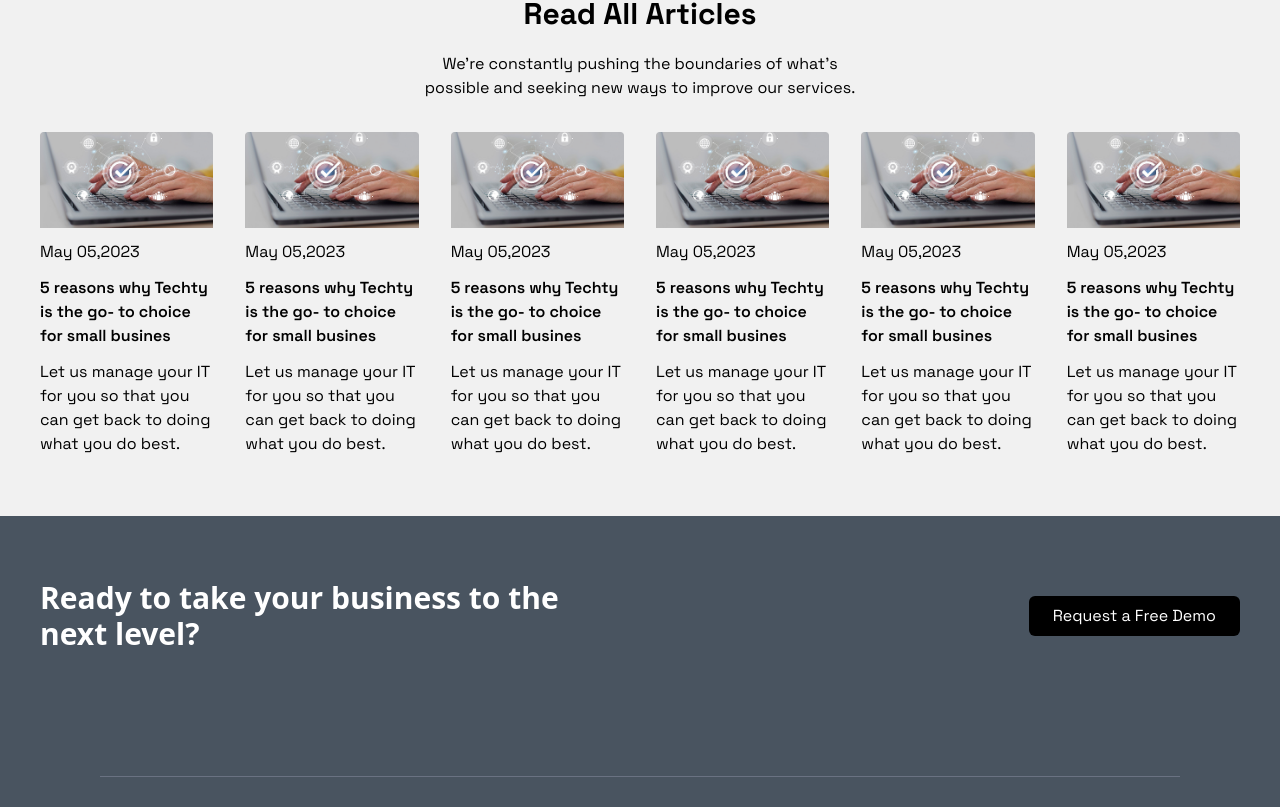
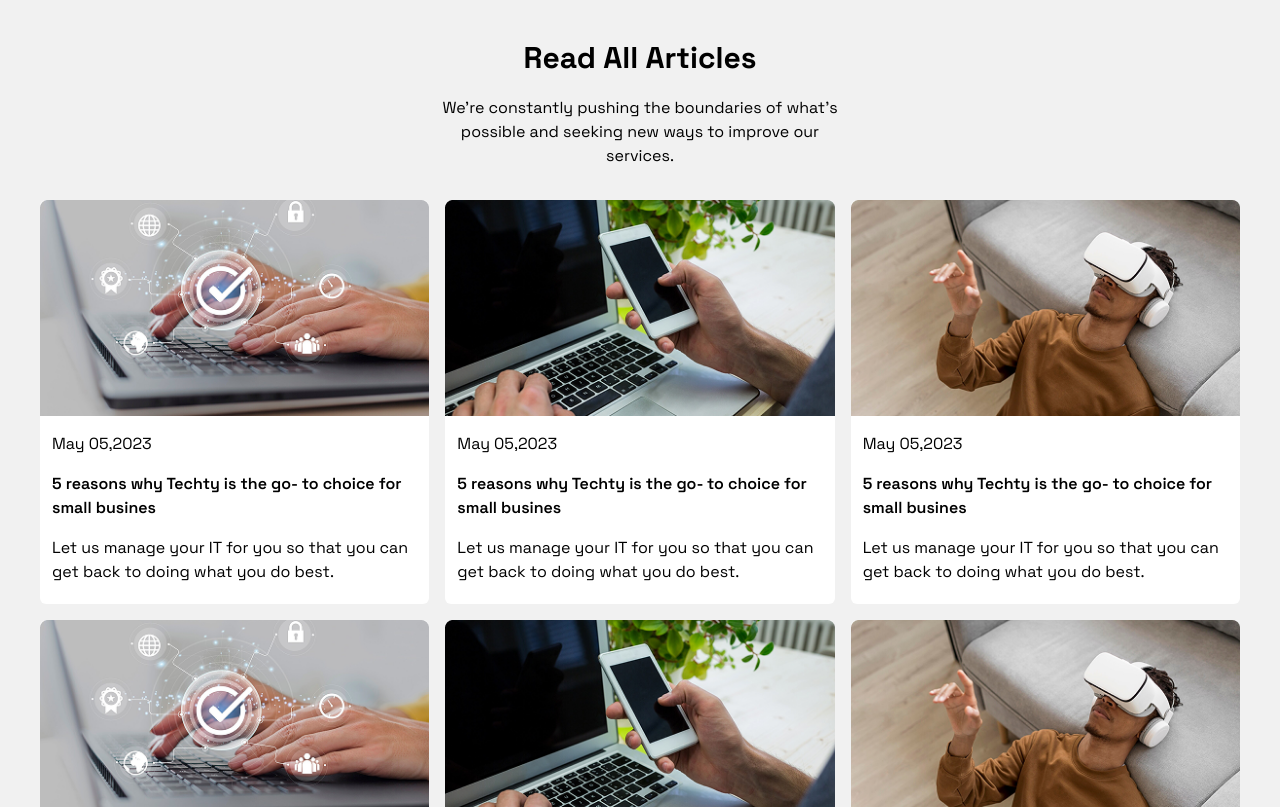
Before and after one commit to Barokah001/Techty-Web, a React (Vite) app: page /blog in a window 1280 px wide. Shown: the part 813-1620 px from the top of the page. Built offline with nearby package versions, Linux system fonts and the light colour scheme.

Commit message:
properties has been added to the navbar and button

```diff
--- a/src/components/Button.jsx
+++ b/src/components/Button.jsx
@@ -1,10 +1,10 @@
 import React from 'react'
 
-const Button = () => {
+const Button = ({name, style}) => {
   return (
     <div className="flex">
-      <button className="px-6 py-2 bg-black hover:bg-[#28D08A] text-[#ffffff] text-l font-normal   rounded-md font-space">
-        Request a Free Demo
+      <button className={`px-6 py-2 text-[#ffffff] text-l font-normal rounded-md font-space ${style}`}>
+        {name}
       </button>
     </div>
   );
--- a/src/components/Footer.jsx
+++ b/src/components/Footer.jsx
@@ -8,7 +8,7 @@ const Footer = () => {
         <div className="font-semibold text-3xl w-[570px]">
           Ready to take your business to the next level?
         </div>
-        <Button />
+        <Button style={"bg-[#28D08A]"} name={'Request a Free Demo'}/>
       </div>
 
       <hr className="border-t border-gray-500 w-[90%] my-25" />
--- a/src/components/Navbar.jsx
+++ b/src/components/Navbar.jsx
@@ -2,9 +2,9 @@ import React from "react";
 import Button from "./Button";
 import { NavLink } from "react-router-dom";
 
-const Navbar = () => {
+const Navbar = ({style}) => {
   return (
-    <nav className="flex justify-between items-center px-10 py-3 bg-[#F0F8FF] font-space">
+    <nav className={`flex justify-between items-center px-10 py-3 font-space ${style}`}>
       <div className="flex gap-1 justify-center items-center">
         <img src="/images/Logo..png" />
         <h1 className="text-2xl font-bold">Techty</h1>
@@ -62,7 +62,10 @@ const Navbar = () => {
           Contact Us
         </NavLink>
 
-        <Button />
+        <Button
+          name="Request a Free Demo"
+          style={'bg-black hover:bg-[#28D08A]'}
+        />
       </div>
     </nav>
   );
--- a/src/pages/About.jsx
+++ b/src/pages/About.jsx
@@ -5,7 +5,7 @@ import Footer from '../components/Footer'
 const About = () => {
   return (
     <>
-      <Navbar />
+      <Navbar style={"bg-[#F0F8FF]"} />
       <div className="flex justify-center items-start py-10 h-[600px] w-full px-10 font-space bg-[#F0F8FF]">
         <div className="w-full">
           <img src="/images/frame1.png" className="h-[500px]" />
--- a/src/pages/Blog.jsx
+++ b/src/pages/Blog.jsx
@@ -9,7 +9,7 @@ const Blog = () => {
       <div className="flex flex-col gap-7 items-center justify-center px-10 py-15 bg-[#F1F1F1] font-space ">
         <div className="flex flex-col text-center gap-5 items-center justify-center">
           <h1 className="text-3xl font-bold">Our Blog</h1>
-          <p className="w-110">
+          <p className="w-100">
             We're constantly pushing the boundaries of what's possible and
             seeking new ways to improve our services.
           </p>
@@ -33,83 +33,83 @@ const Blog = () => {
         </div>
       </div>
 
-      <div className="flex flex-col justify-center items-center gap-8 mt-2 px-10 py-15 bg-[#F1F1F1] font-space">
+      <div className="flex flex-col justify-center items-center gap-8 mt-2 px-10 py-20 bg-[#F1F1F1] font-space">
         <div className="flex flex-col text-center gap-5 items-center justify-center">
           <h1 className="text-3xl font-bold">Read All Articles</h1>
-          <p className="w-110">
+          <p className="w-100">
             We're constantly pushing the boundaries of what's possible and
             seeking new ways to improve our services.
           </p>
         </div>
 
-        <div className="flex gap-8 justify-between  items-center">
-          <div className="flex flex-col rounded-md gap-3">
+        <div className="grid grid-cols-3 gap-4">
+          <div className="flex flex-col rounded-md gap-4 bg-white">
             <img src="/images/blog1.png" alt="" />
-            <p>May 05,2023</p>
-            <h3 className="font-semibold">
+            <p className='px-3'>May 05,2023</p>
+            <h3 className="px-3 font-semibold">
               5 reasons why Techty is the go- to choice for small busines
             </h3>
-            <p>
+            <p className='px-3 pb-5'>
               Let us manage your IT for you so that you can get back to doing
               what you do best.
             </p>
           </div>
 
-          <div className="flex flex-col rounded-md gap-3">
-            <img src="/images/blog1.png" alt="" />
-            <p>May 05,2023</p>
-            <h3 className="font-semibold">
+          <div className="flex flex-col rounded-md gap-4 bg-white">
+            <img src="/images/blog2.png" alt="" />
+            <p className='px-3'>May 05,2023</p>
+            <h3 className="px-3 font-semibold">
               5 reasons why Techty is the go- to choice for small busines
             </h3>
-            <p>
+            <p className='px-3 pb-5'>
               Let us manage your IT for you so that you can get back to doing
               what you do best.
             </p>
           </div>
 
-          <div className="flex flex-col rounded-md gap-3">
-            <img src="/images/blog1.png" alt="" />
-            <p>May 05,2023</p>
-            <h3 className="font-semibold">
+          <div className="flex flex-col rounded-md gap-4 bg-white">
+            <img src="/images/blog3.png" alt="" />
+            <p className='px-3'>May 05,2023</p>
+            <h3 className="px-3 font-semibold">
               5 reasons why Techty is the go- to choice for small busines
             </h3>
-            <p>
+            <p className='px-3 pb-5'>
               Let us manage your IT for you so that you can get back to doing
               what you do best.
             </p>
           </div>
 
-          <div className="flex flex-col rounded-md gap-3">
+          <div className="flex flex-col rounded-md gap-4 bg-white">
             <img src="/images/blog1.png" alt="" />
-            <p>May 05,2023</p>
-            <h3 className="font-semibold">
+            <p className='px-3'>May 05,2023</p>
+            <h3 className="px-3 font-semibold">
               5 reasons why Techty is the go- to choice for small busines
             </h3>
-            <p>
+            <p className='px-3 pb-5'>
               Let us manage your IT for you so that you can get back to doing
               what you do best.
             </p>
           </div>
 
-          <div className="flex flex-col rounded-md gap-3">
-            <img src="/images/blog1.png" alt="" />
-            <p>May 05,2023</p>
-            <h3 className="font-semibold">
+          <div className="flex flex-col rounded-md gap-4 bg-white">
+            <img src="/images/blog2.png" alt="" />
+            <p className='px-3'>May 05,2023</p>
+            <h3 className="px-3 font-semibold">
               5 reasons why Techty is the go- to choice for small busines
             </h3>
-            <p>
+            <p className='px-3 pb-5'>
               Let us manage your IT for you so that you can get back to doing
               what you do best.
             </p>
           </div>
 
-          <div className="flex flex-col rounded-md gap-3">
-            <img src="/images/blog1.png" alt="" />
-            <p>May 05,2023</p>
-            <h3 className="font-semibold">
+          <div className="flex flex-col rounded-md gap-4 bg-white">
+            <img src="/images/blog3.png" alt="" />
+            <p className='px-3'>May 05,2023</p>
+            <h3 className="px-3 font-semibold">
               5 reasons why Techty is the go- to choice for small busines
             </h3>
-            <p>
+            <p className='px-3 pb-5'>
               Let us manage your IT for you so that you can get back to doing
               what you do best.
             </p>
--- a/src/pages/Homepage.jsx
+++ b/src/pages/Homepage.jsx
@@ -7,7 +7,7 @@ import FetchedData from '../components/FetchedData';
 const Homepage = () => {
   return (
     <section className="font-space">
-      <Navbar />
+      <Navbar style={"bg-[#F0F8FF]"} />
       <div className="bg-[#F0F8FF] h-screen px-10 font-space">
         <div className="flex justify-center items-center ">
           <div className="flex flex-col">
@@ -22,10 +22,14 @@ const Homepage = () => {
             </p>
 
             <div className="flex gap-6">
-              <Button />
-              <button className="px-6 py-2 bg-[#28D08A] hover:bg-black text-[#ffffff] text-l font-normal   rounded-md">
-                Hire an Expert
-              </button>
+              <Button
+                name="Request a Demo"
+                style={"bg-black hover:bg-[#28D08A]"}
+              />
+              <Button
+                name="Hire an Expert"
+                style={"bg-[#28D08A] hover:bg-black"}
+              />
             </div>
           </div>
 
@@ -141,8 +145,7 @@ const Homepage = () => {
             </div>
           </div>
 
-
-        {/* HIDDEN DIVS */}
+          {/* HIDDEN DIVS */}
           {/* <div className="flex justify-center gap-10 items-center my-10 w-full">
             <div className=" w-3/4">
               <img src="/images/aboutSc.png" alt="" />
--- a/src/pages/Services.jsx
+++ b/src/pages/Services.jsx
@@ -5,7 +5,7 @@ import Footer from '../components/Footer'
 const Services = () => {
   return (
     <>
-      <Navbar />
+      <Navbar style={"bg-[#F0F8FF]"} />
       <div className="flex flex-col gap-10 w-full min-h-screen py-20 px-10 justify-center items-center font-space bg-[#F0F8FF]">
         <div className="flex flex-col gap-8 justify-center items-center text-center">
           <h1 className="font-bold text-3xl">
@@ -24,7 +24,7 @@ const Services = () => {
             <div>
               <img src="/images/vector1.png" alt="" />
             </div>
-            <div className='flex flex-col gap-3'>
+            <div className="flex flex-col gap-3">
               <h3 className="font-semibold text-xl">Online Marketing</h3>
               <p className="text-[#4E4E4E]">
                 In the new era of technology we look in the future with
@@ -39,7 +39,7 @@ const Services = () => {
             <div>
               <img src="/images/vector1.png" alt="" />
             </div>
-            <div className='flex flex-col gap-3'>
+            <div className="flex flex-col gap-3">
               <h3 className="font-semibold text-xl">Startup Business</h3>
               <p className="text-[#4E4E4E]">
                 In the new era of technology we look in the future with
@@ -54,7 +54,7 @@ const Services = () => {
             <div>
               <img src="/images/vector1.png" alt="" />
             </div>
-            <div className='flex flex-col gap-3'>
+            <div className="flex flex-col gap-3">
               <h3 className="font-semibold text-xl">Business Growth</h3>
               <p className="text-[#4E4E4E]">
                 In the new era of technology we look in the future with
@@ -69,7 +69,7 @@ const Services = () => {
             <div>
               <img src="/images/vector1.png" alt="" />
             </div>
-            <div className='flex flex-col gap-3'>
+            <div className="flex flex-col gap-3">
               <h3 className="font-semibold text-xl">Development</h3>
               <p className="text-[#4E4E4E]">
                 In the new era of technology we look in the future with
```
